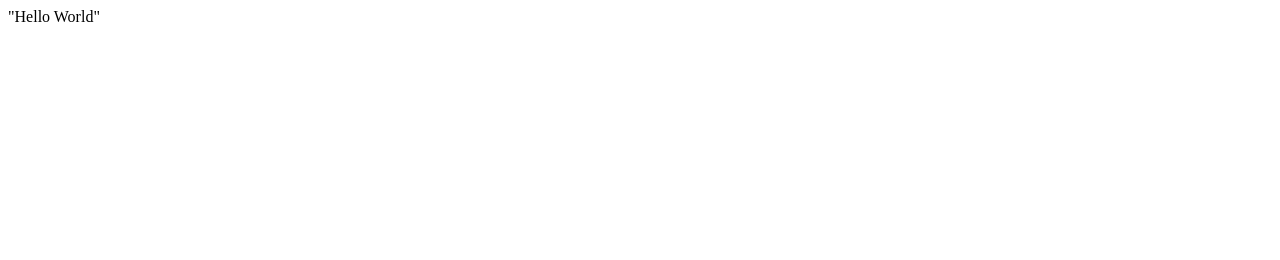
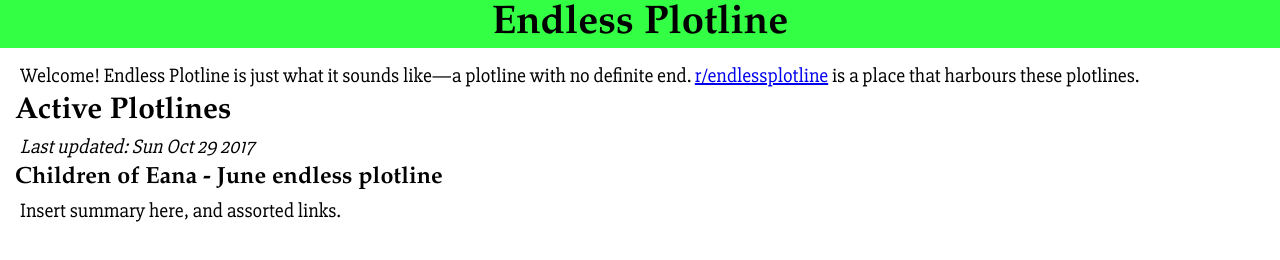
Before and after one commit to EndlessPlotline/EndlessPlotline.github.io, a plain HTML site: page index.html in a window 1280 px wide. Drawn offline with Linux system fonts and the light colour scheme; a web font is replaced by a local one.

Commit message:
add style and some filler text

```diff
--- /dev/null
+++ b/index.css
@@ -0,0 +1,33 @@
+@import url('https://fonts.googleapis.com/css?family=Coda|Slabo+27px');
+
+html, body {
+    margin: 0;
+}
+
+#content {
+    margin: 15px;
+}
+
+header {
+    text-align: center;
+    background: #33ff44;
+}
+
+/* body text style */
+body {
+    font-family: "Slabo 27px", "Garamond", serif;
+    font-size: 20px;
+}
+
+h1, h2, h3, h4, h5, h6 {
+    font-family: "Coda", Garamond;
+    margin: 0;
+}
+
+p {
+    margin: 5px;
+}
+
+.subtitle {
+    font-style: italic;
+}
--- a/index.html
+++ b/index.html
@@ -1 +1,20 @@
-"Hello World"
+<!doctype html>
+
+<html lang="en">
+<head>
+    <meta charset="utf8">
+    <link rel="STYLESHEET" href="index.css">
+</head>
+<body>
+    <header>
+        <h1>Endless Plotline</h1>
+    </header>
+    <div id="content">
+        <p>Welcome! Endless Plotline is just what it sounds like&mdash;a plotline with no definite end. <a href="https://www.reddit.com/r/endlessplotline">r/endlessplotline</a> is a place that harbours these plotlines.</p>
+        <h2>Active Plotlines</h2>
+        <p class="subtitle">Last updated: Sun Oct 29 2017</p>
+        <h3>Children of Eana - June endless plotline</h3>
+        <p>Insert summary here, and assorted links.</p>
+    </div>
+</body>
+</html>
```
